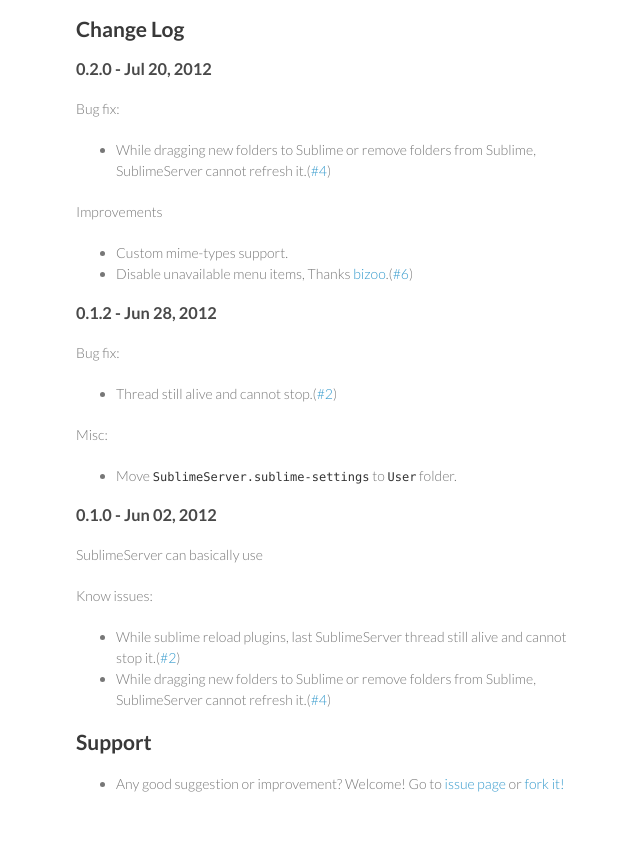
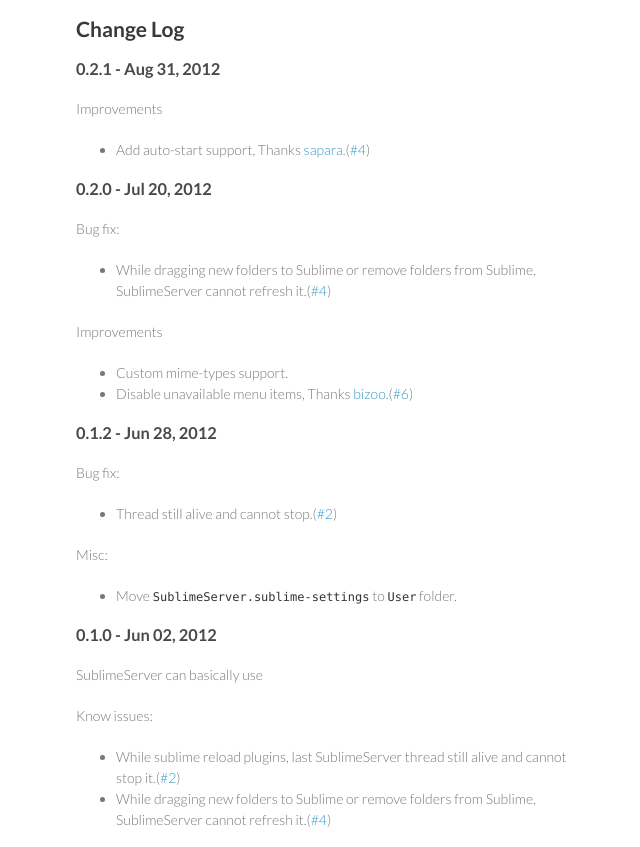
Before and after one commit to learning/SublimeServer, a plain HTML site: page index.html in a window 1280 px wide. Shown: the part 1909-2756 px from the top of the page, without its empty margins (494-1134 px from the left). Drawn offline with Linux system fonts and the light colour scheme.

Commit message:
Update index.html

```diff
--- a/index.html
+++ b/index.html
@@ -67,6 +67,11 @@
 <li>Or just type <code>http://localhost:port/</code> in your browser, the default port is <code>8080</code>, your can change it in the SublimeServer settings file</li>
 </ul>
 <h2>Change Log</h2>
+<h3>0.2.1 - Aug 31, 2012</h3>
+<p>Improvements</p>
+<ul>
+  <li>Add auto-start support, Thanks <a href="https://github.com/sapara" target="_blank">sapara</a>.(<a href="https://github.com/learning/SublimeServer/issues/4" target="_blank">#4</a>)</li>
+</ul>
 <h3>0.2.0 - Jul 20, 2012</h3>
 <p>Bug fix:</p>
 <ul>
```
